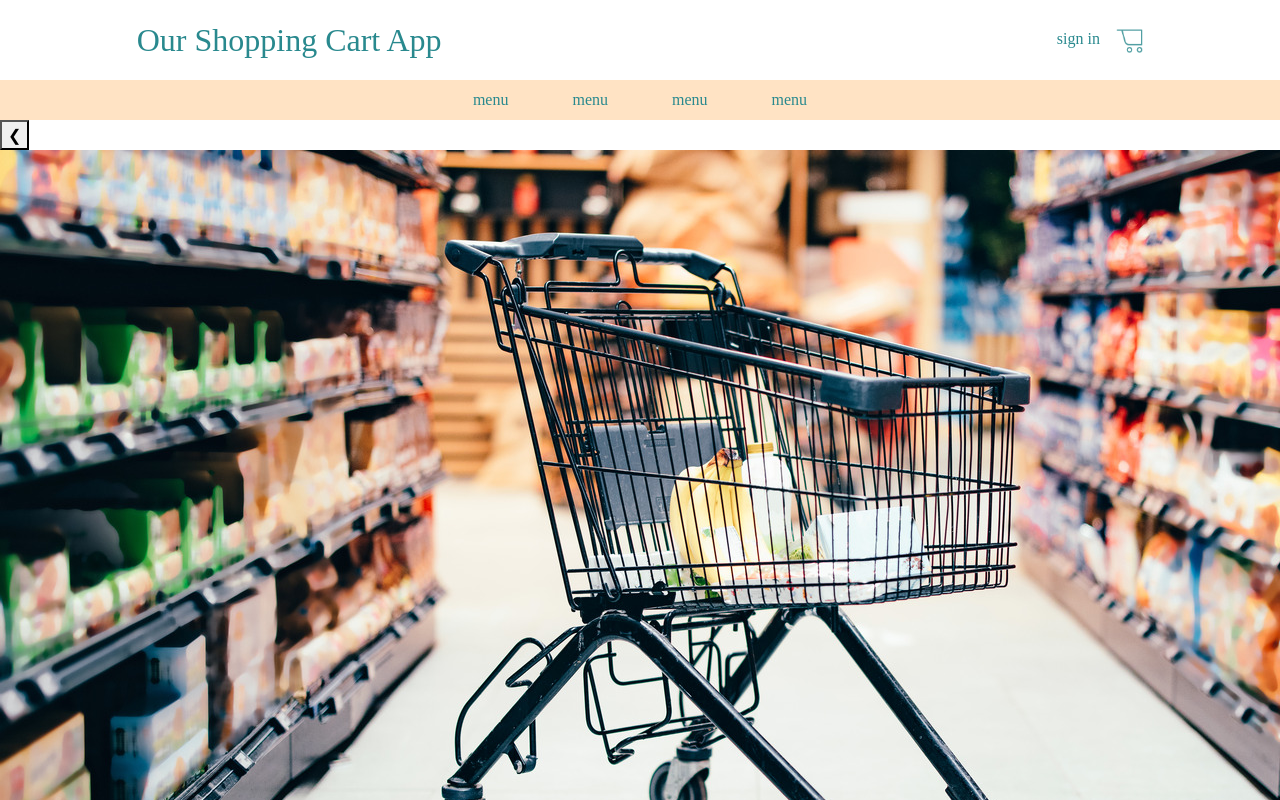
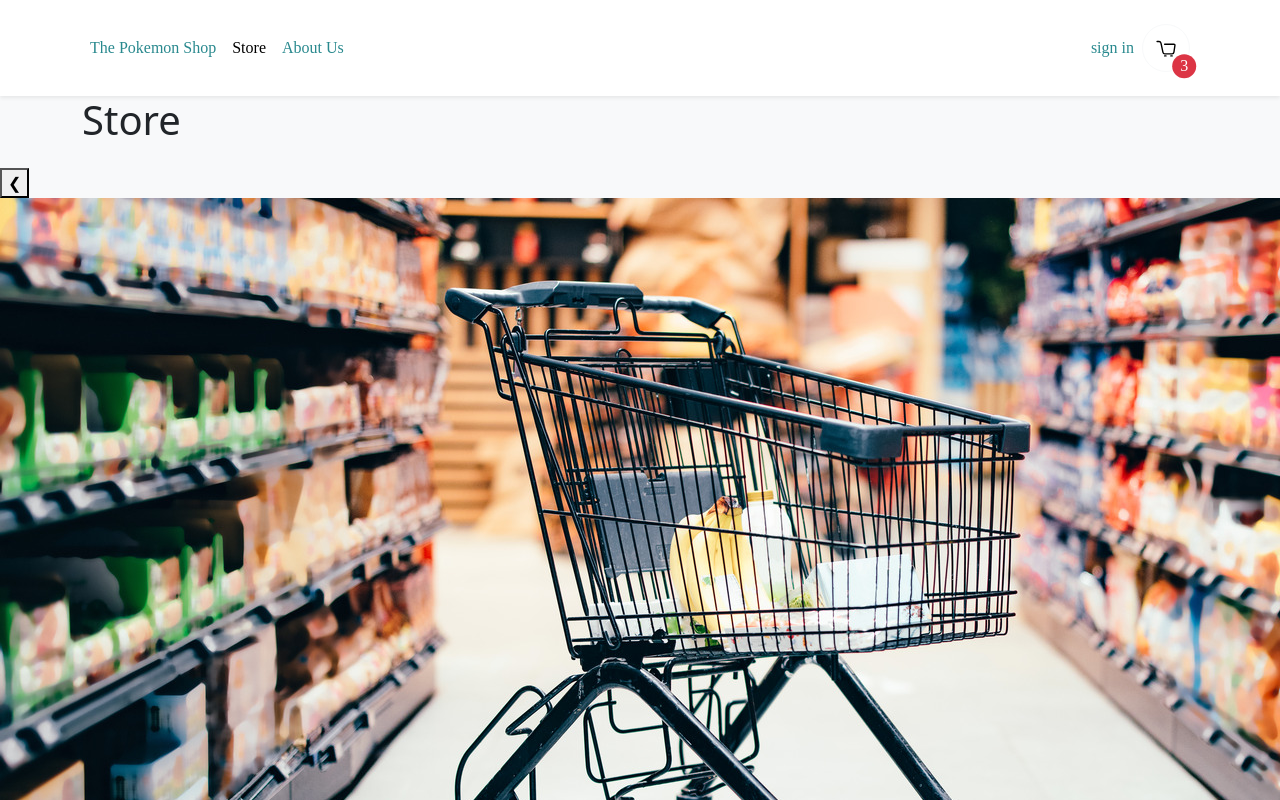
Before and after one commit to dannyjive/shopping-cart-project, a React (Create React App) app: page /store in a window 1280 px wide. Shown: the top 800 px of the page. Built offline with nearby package versions, Linux system fonts and the light colour scheme; a web font is replaced by a local one.

Commit message:
navbar updated with links and pages added

```diff
--- a/package.json
+++ b/package.json
@@ -8,7 +8,9 @@
     "@testing-library/user-event": "^13.5.0",
     "bootstrap": "^5.3.3",
     "react": "^18.3.1",
+    "react-bootstrap": "^2.10.7",
     "react-dom": "^18.3.1",
+    "react-router-dom": "^7.0.2",
     "react-scripts": "^5.0.1",
     "reactstrap": "^9.2.3",
     "web-vitals": "^2.1.4"
--- a/public/index.html
+++ b/public/index.html
@@ -24,7 +24,7 @@
 
     <title>React App</title>
   </head>
-  <body>
+  <body class="bg-light">
     <noscript>You need to enable JavaScript to run this app.</noscript>
     <div id="root"></div>
 
--- a/src/App.js
+++ b/src/App.js
@@ -1,49 +1,38 @@
-
-import Header from "./components/Header";
-import React from 'react';
 import Carousel from "./components/Carousel.js";
 import bannercart from './imgs/bannercart.jpg';
 import bannercart2 from './imgs/bannercart2.jpg';
 import CardPanel from "./components/CardPanel";
 import "./components/CardPanel.css";
+import Header from "./components/Header";
 import Footer from "./components/Footer";
-
-
-
-
-
+import { Routes, Route } from 'react-router-dom';
+import { Container } from 'reactstrap';
+import { Home } from "./pages/Home.js";
+import { Store } from "./pages/Store.js";
+import { About } from "./pages/About.js";
 
 function App() {
 
-  const images  = [
-     bannercart ,
+  const images = [
+    bannercart,
     bannercart2,
   ];
 
   return (
+    <>
+      <Header />
+      <Container className='mb-4'>
+        <Routes>
+          <Route path='/' element={<Home />} />
+          <Route path='/store' element={<Store />} />
+          <Route path='/about' element={<About />} />
+        </Routes>
+      </Container>
+      <Carousel images={images} />
+      <CardPanel />
+      <Footer />
 
-    <div>
-
-      <>
-        <Header />
-      </>
-
-      <>
-        <Carousel images={images} />
-      </>
-
-      <>
-        <CardPanel />
-      </>
-
-      <>
-        <Footer />
-      </>
-
-
-
-    </div>
-
+    </>
   );
 }
 
--- a/src/components/Header.js
+++ b/src/components/Header.js
@@ -1,42 +1,43 @@
-import React from 'react'
-import { Navbar, NavbarBrand } from 'reactstrap';
+import { Button, Container, Nav, Navbar, NavbarBrand } from 'react-bootstrap';
 import cart from '../imgs/emptyCart.png';
 import 'bootstrap/dist/css/bootstrap.min.css';
 import '../index.css';
+import { NavLink } from 'react-router-dom';
 
 const Header = () => {
-  return (
-    <>
-        <div className='row'>
-            <div className='col'></div>
-            <div className='col-10'>
-                <Navbar className='navbar justify-content-between p-3'>
-                    <NavbarBrand className='navbar-brand fs-2 p-0 m-0'>
-                        Our Shopping Cart App
-                    </NavbarBrand>
-                    <ul>
-                        <li>
-                            <a href='#'>sign in</a>
-                        </li>
-                        <li>
-                            <a href='#'><img className='emptyShoppingCart' src={ cart } alt='shopping cart icon'></img></a>
-                        </li>
-                    </ul>
-                </Navbar>
-            </div>
-            <div className='col'></div>
-        </div>
-        <div className='row'>
-                <div className='menu-div d-flex justify-content-center gap-5'>
-                    <a href='#'>menu</a>
-                    <a href='#'>menu</a>
-                    <a href='#'>menu</a>
-                    <a href='#'>menu</a>
-                </div>
-        </div>
-
-    </>
-  )
+    return (
+        <Navbar sticky='top' className='navbar bg-white shadow-sm justify-content-between p-3'>
+            <Container>
+                <Nav className='me-auto'>
+                    <Nav.Link to='/' as={NavLink}>The Pokemon Shop</Nav.Link>
+                    <Nav.Link to='/store' as={NavLink}>Store</Nav.Link>
+                    <Nav.Link to='/about' as={NavLink}>About Us</Nav.Link>
+                </Nav>
+                sign in
+                <Button
+                    style={{ width: '3rem', height: '3rem', position: 'relative' }}
+                    variant='outline-light'
+                    className='rounded-circle m-2'>
+                    <svg
+                        xmlns="http://www.w3.org/2000/svg"
+                        viewBox="0 0 32 32"
+                    >
+                    <path d="M29.4 8.85A2.48 2.48 0 0 0 27.53 8H14a1 1 0 0 0 0 2h13.53a.47.47 0 0 1 .36.16.48.48 0 0 1 .11.36l-1.45 10a1.71 1.71 0 0 1-1.7 1.48H14.23a1.72 1.72 0 0 1-1.68-1.33L10 8.79l-.5-1.92A3.79 3.79 0 0 0 5.82 4H3a1 1 0 0 0 0 2h2.82a1.8 1.8 0 0 1 1.74 1.36L8 9.21l2.6 11.88A3.72 3.72 0 0 0 14.23 24h10.62a3.74 3.74 0 0 0 3.68-3.16l1.45-10a2.45 2.45 0 0 0-.58-1.99zM16 25h-2a1 1 0 0 0 0 2h2a1 1 0 0 0 0-2zM25 25h-2a1 1 0 0 0 0 2h2a1 1 0 0 0 0-2z" />
+                    </svg>
+                    <div
+                    className='rounded-circle bg-danger d-flex justify-content-center align-items-center'
+                    style={{
+                        color: 'white',
+                        width: '1.5rem',
+                        height: '1.5rem',
+                        position: 'absolute',
+                        bottom: 0,
+                        right: 0,
+                        transform: 'translate(30%, 30%)'}}>3</div>
+                </Button>
+            </Container>
+        </Navbar>
+    )
 }
 
 export default Header
--- a/src/index.js
+++ b/src/index.js
@@ -3,10 +3,14 @@ import ReactDOM from 'react-dom/client';
 import './index.css';
 import App from './App';
 import 'bootstrap/dist/css/bootstrap.min.css';
+import { BrowserRouter } from 'react-router-dom'
+
 
 const root = ReactDOM.createRoot(document.getElementById('root'));
 root.render(
   <React.StrictMode>
-    <App />
+    <BrowserRouter>
+      <App />
+    </BrowserRouter>
   </React.StrictMode>
 );
--- /dev/null
+++ b/src/pages/About.js
@@ -0,0 +1,5 @@
+import React from 'react'
+
+export function About() {
+    return <h1>About</h1>
+}
--- /dev/null
+++ b/src/pages/Home.js
@@ -0,0 +1,5 @@
+import React from 'react'
+
+export function Home() {
+    return <h1>Home</h1>
+}
--- /dev/null
+++ b/src/pages/Store.js
@@ -0,0 +1,5 @@
+import React from 'react'
+
+export function Store() {
+    return <h1>Store</h1>
+}
```
Also changed, not shown: 1 other file (tests, documents, lock files or other folders).
